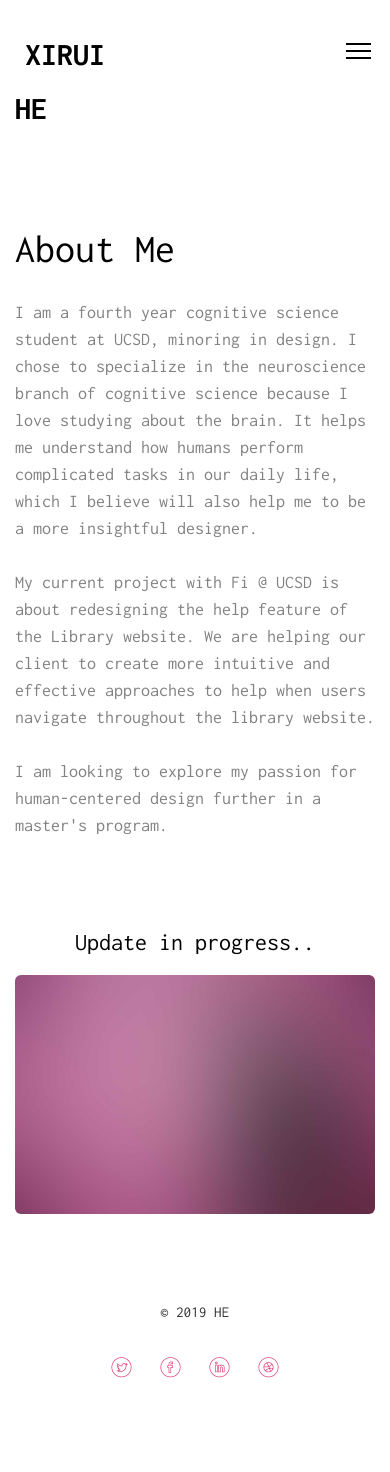
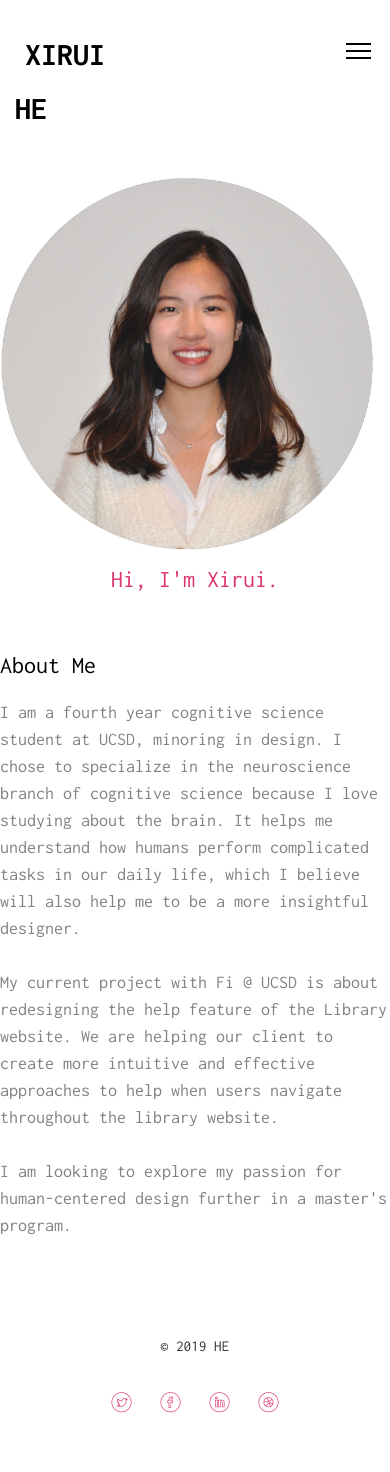
Before and after one commit to xiruihe/xiruihe.github.io, a plain HTML site: page about.html in a window 390 px wide. After the commit the page ends 1451 px from the top, so only its background shows below. Drawn offline with Linux system fonts and the light colour scheme; files whose address does not match are found by name.

Commit message:
update homepage

```diff
--- a/about.html
+++ b/about.html
@@ -76,6 +76,30 @@
 			</div>
 		</div>
 	</nav>
+	<div class="row">
+		<div class="col-md-1">
+		</div>
+		<div class="col-md-3">
+					<div class="fh5co-blog animate-box text-center">
+						<a href="#" class="blog-bg" style="background-image: url(images/wechat.jpeg);"></a>
+
+							<h3><a href="#">Hi, I'm Xirui.</a></h3>
+
+					</div>
+		</div>
+
+
+	<div class="col-md-6 col-md-push-1 fh5co-heading">
+
+		<h3>About Me</h3>
+		<p>I am a fourth year cognitive science student at UCSD, minoring in design. I chose to specialize in the neuroscience branch of cognitive science because I love studying about the brain. It helps me understand how humans perform complicated tasks in our daily life, which I believe will also help me to be a more insightful designer.<br>
+	<!--	<br>After taking my first class in design in my sophomore year, I was fascinated by how design is integrated in all aspects in our lives. I wish to be a designer who bridge the gap between users and their products.<br>   -->
+		<br>	My current project with Fi @ UCSD is about redesigning the help feature of the Library website. We are helping our client to create more intuitive and effective approaches to help when users navigate throughout the library website.<br>
+		<br>I am looking to explore my passion for human-centered design further in a master's program.
+		</p>
+	</div>
+</div>
+	<!--
 
 	<div id="fh5co-about">
 		<div class="container">
@@ -88,14 +112,14 @@
 
 					</p>
 				</div>
-			</div>
+			</div>-->
 			<div class="row animate-box">
 				<div class="col-md-6 col-md-offset-3 text-center heading-section">
-					<h3>Update in progress..</h3>
+
 			<!--		<p>Far far away, behind the word mountains, far from the countries Vokalia and Consonantia, there live the blind texts.</p>-->
 				</div>
 			</div>
-
+<!--
 			<div class="row row-bottom-padded-md">
 				<div class="col-md-8 text-center animate-box">
 					<p><img src="images/cover_bg_1.jpg" alt="Free HTML5 Bootstrap Template" class="img-responsive img-rounded"></p>
@@ -105,7 +129,7 @@
 				</div>
 			</div>
 		</div>
-	</div>
+	</div>-->
 <!--
 	<div id="fh5co-features">
 		<div class="container">
@@ -294,9 +318,9 @@
 
 	-->
 
-	<footer id="fh5co-footer" role="contentinfo">
 
-			<div class="row copyright">
+
+
 				<div class="col-md-12 text-center">
 					<p>
 						<small class="block">&copy; 2019 HE</small>
@@ -311,9 +335,7 @@
 						</ul>
 					</p>
 				</div>
-			</div>
 
-	</footer>
 	</div>
 
 	<div class="gototop js-top">
```
Also changed, not shown: UCSD.html (+2 -8 lines), blog.html (+0 -4 lines), contact.html (+0 -4 lines), index.html (+13 -13 lines), portfolio.html (+11 -22 lines), 2 other files.
